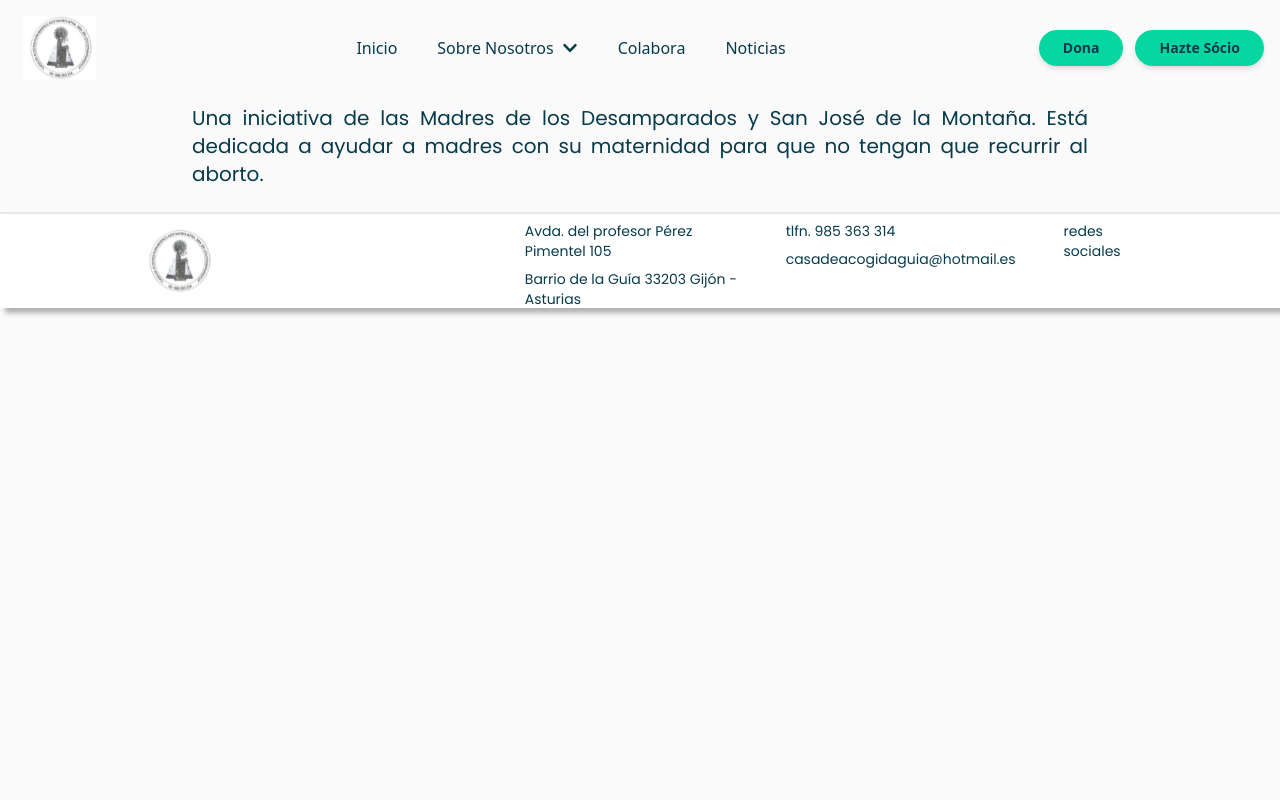
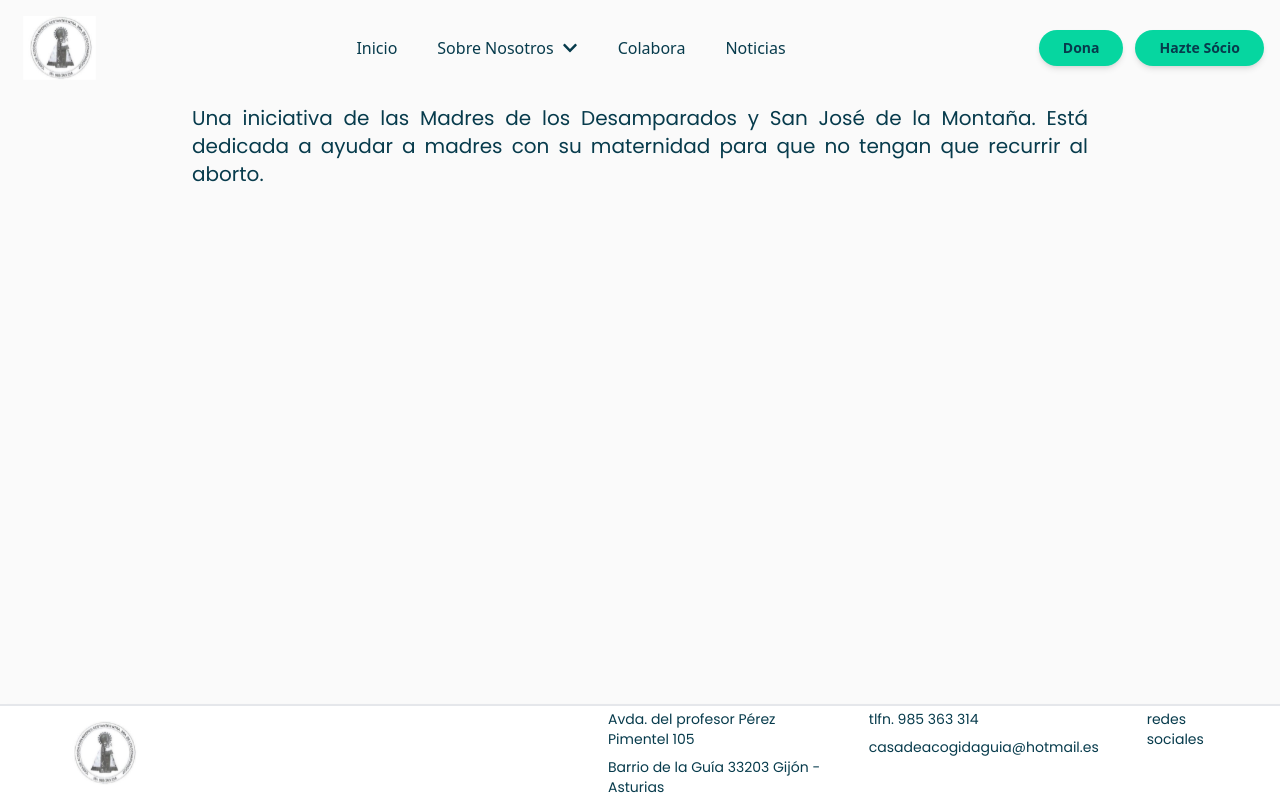
Before and after one commit to vallefarinha/front-casa, a React (Vite) app: page / in a window 1280 px wide. Built offline with nearby package versions, Linux system fonts and the light colour scheme.

Commit message:
clean code

```diff
--- a/src/components/footer/Footer.jsx
+++ b/src/components/footer/Footer.jsx
@@ -1,48 +1,53 @@
 import React from 'react';
 import { Link } from 'react-router-dom';
 import LogoNav from "../../assets/images/LogoSanta.svg";
-import LocationSharp from "../../assets/icons/locationSharp.svg";
-import Phone from "../../assets/icons/phone.svg";
-import Email from "../../assets/icons/email.svg";
+
+const ContactItem = ({ contactDetails }) => (
+  <div className="text-LetterColor text-sm md:text-sm font-normal font-poppinsRegular space-y-2">
+    {contactDetails}
+  </div>
+);
 
 const ContactInfo = () => (
-  <div className="flex space-x-10 space-y-4">
-    <div className="text-LetterColor text-sm md:text-sm font-normal font-poppinsRegular mt-4">
+  <div className="flex space-x-10">
+    <ContactItem contactDetails={
+      <>
         <div className="flex items-center">
           <div className="ml-2">Avda. del profesor Pérez Pimentel 105 </div>
         </div>
-      <div className="flex items-center my-2">
+        <div className="flex items-center">
           <div className="ml-2">Barrio de la Guía 33203 Gijón - Asturias</div>
         </div>
-
-    </div>
-    <div className="text-LetterColor text-sm md:text-sm font-normal font-poppinsRegular">
+      </>
+    }/>
+    <ContactItem contactDetails={
+      <>
         <div className="flex items-center">
           <div className="ml-2">tlfn. 985 363 314</div>
         </div>
-      <div className="flex items-center my-2">
+        <div className="flex items-center">
           <div className="ml-2"><a href="mailto:casadeacogidaguia@hotmail.es">
             casadeacogidaguia@hotmail.es
           </a></div>
         </div>
-    </div>
-    <div className="text-LetterColor text-sm md:text-sm font-normal font-poppinsRegular">
+      </>
+    }/>
+    <ContactItem contactDetails={
       <div className="flex items-center">
         <div className="ml-2">redes sociales</div>
       </div>
-    </div>
+    }/>
   </div>
 );
 
-
 const Footer = () => (
-  <div className="bg-white w-full h-24 py-6 px-4 md:px-6 flex items-center justify-between shadow-xl border-t-2 border-gray-200 rekative bottom-0">
-    <div className="flex items-center space-x-3" style={{marginLeft: '9%'}}>
+  <div className="bg-white w-full h-24 py-6 px-4 md:px-6 flex items-center justify-between shadow-xl border-t-2 border-gray-200 fixed bottom-0">
+    <div className="flex items-center space-x-3 ml-9">
       <Link to="/" className="flex items-center space-x-3 rtl:space-x-reverse">
         <img src={LogoNav} className="h-16" alt="Logo" />
       </Link>
     </div>
-    <div className="w-2/3 md:w-1/2 flex flex-col items-end"style={{marginRight: '10%'}}>
+    <div className="w-2/3 md:w-1/2 flex flex-col items-end mr-10">
       <div className="-mr-2">
         <ContactInfo />
       </div>
```
Lines whose indentation alone changed are shown as unchanged.
